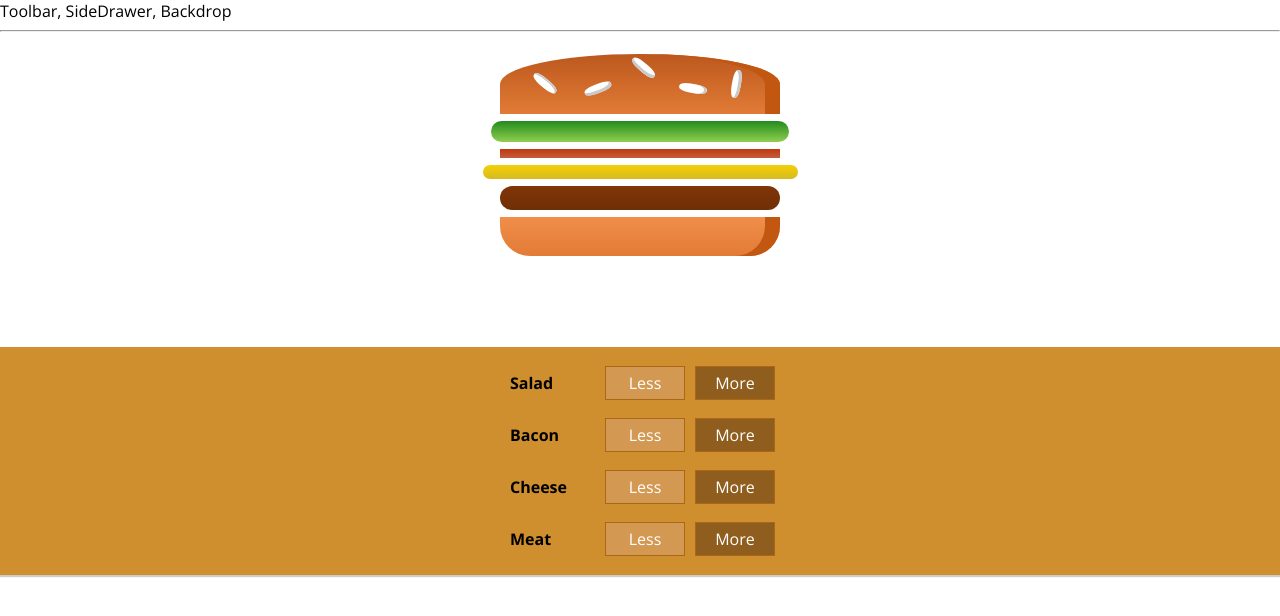
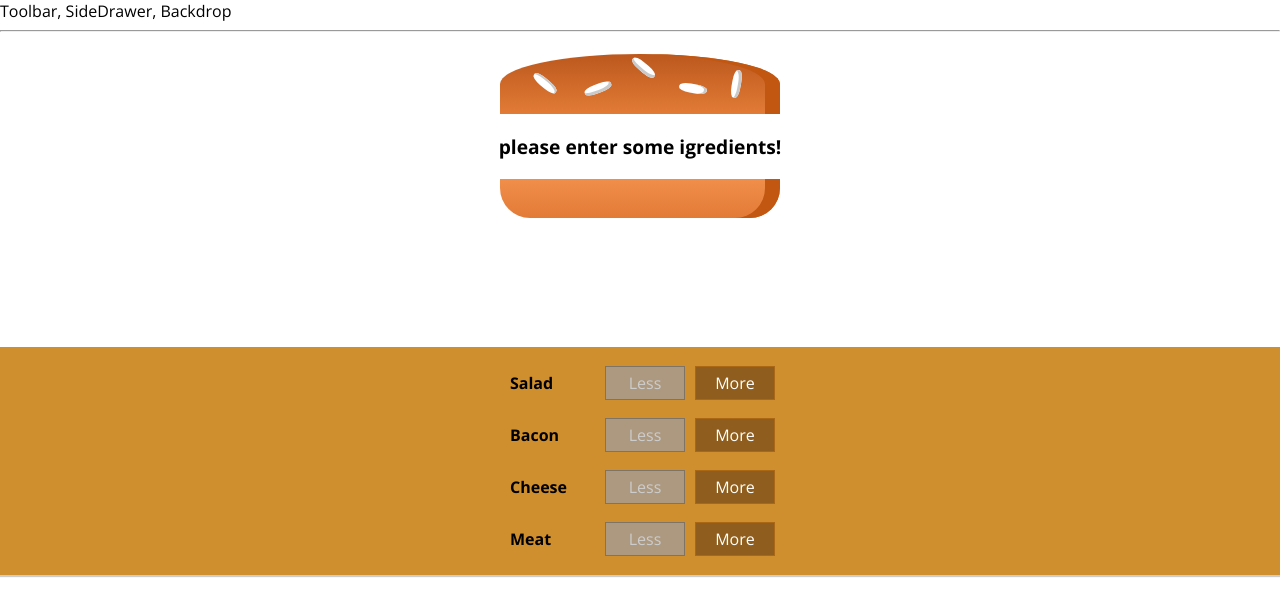
Before and after one commit to fAr-happy/burger-builder, a React (Create React App) app: page / in a window 1280 px wide. Shown: the top 616 px of the page. Built offline with nearby package versions, Linux system fonts and the light colour scheme.

Commit message:
add disable functionality to Less button

```diff
--- a/src/components/Burger/BuildControls/BuildControl/BuildControl.js
+++ b/src/components/Burger/BuildControls/BuildControl/BuildControl.js
@@ -1,14 +1,22 @@
-import React from 'react';
-import styles from './BuildControl.module.css'
+import React from "react";
+import styles from "./BuildControl.module.css";
 
-const BuildControl = (props) => {
-    return(
-        <div className={styles.BuildControl}>
-            <div className={styles.Label}>{props.label}</div>
-            <button className={styles.Less} onClick={props.removed}>Less</button>
-            <button className={styles.More} onClick={props.added}>More</button>
-        </div>
-    )
-}
+const BuildControl = props => {
+  return (
+    <div className={styles.BuildControl}>
+      <div className={styles.Label}>{props.label}</div>
+      <button
+        className={styles.Less}
+        onClick={props.removed}
+        disabled={props.disabled}
+      >
+        Less
+      </button>
+      <button className={styles.More} onClick={props.added}>
+        More
+      </button>
+    </div>
+  );
+};
 
 export default BuildControl;
--- a/src/components/Burger/BuildControls/BuildControls.js
+++ b/src/components/Burger/BuildControls/BuildControls.js
@@ -17,8 +17,9 @@ const BuildControls = props => {
           <BuildControl
             label={control.label}
             key={control.label}
-            added={props.addIngredient.bind(this,control.type)}
+            added={props.addIngredient.bind(this, control.type)}
             removed={props.removeIngredient.bind(this, control.type)}
+            disabled={props.disabled[control.type]}
           ></BuildControl>
         );
       })}
--- a/src/components/containers/BurgerBuilder/BurgerBuilder.js
+++ b/src/components/containers/BurgerBuilder/BurgerBuilder.js
@@ -13,10 +13,10 @@ const INGREDIENT_PRICES = {
 class BurgerBuilder extends React.Component {
   state = {
     ingredients: {
-      salad: 1,
-      bacon: 1,
-      cheese: 1,
-      meat: 1
+      salad: 0,
+      bacon: 0,
+      cheese: 0,
+      meat: 0
     },
     totalPrice: 4
   };
@@ -30,26 +30,39 @@ class BurgerBuilder extends React.Component {
     const price = this.state.totalPrice;
     const newPrice = price + INGREDIENT_PRICES[type];
 
+    this.setState({
+      ingredients: updatedIngredients,
+      totalPrice: newPrice
+    });
+  };
+
+  removeIngredientHandler = type => {
+    const ingredientQuantity = this.state.ingredients[type];
+    const updatedIngredientQuantity = ingredientQuantity - 1;
+    let updatedIngredients = { ...this.state.ingredients };
+    updatedIngredients[type] = updatedIngredientQuantity;
+
+    const price = this.state.totalPrice;
+    const newPrice = price - INGREDIENT_PRICES[type];
 
     this.setState({
       ingredients: updatedIngredients,
       totalPrice: newPrice
     });
-    console.log(this.state.totalPrice)
-  };
-
-  removeIngredientHandler = type => {
-    console.log("minus");
-    console.log(type);
   };
 
   render() {
+    let disabledInfo = { ...this.state.ingredients };
+    for (let i in disabledInfo) {
+      disabledInfo[i] = disabledInfo[i] <= 0;
+    }
     return (
       <Aux>
         <Burger ingredients={this.state.ingredients} />
         <BuildControls
           addIngredient={this.addingIngredientHandler}
           removeIngredient={this.removeIngredientHandler}
+          disabled={disabledInfo}
         />
       </Aux>
     );
```
